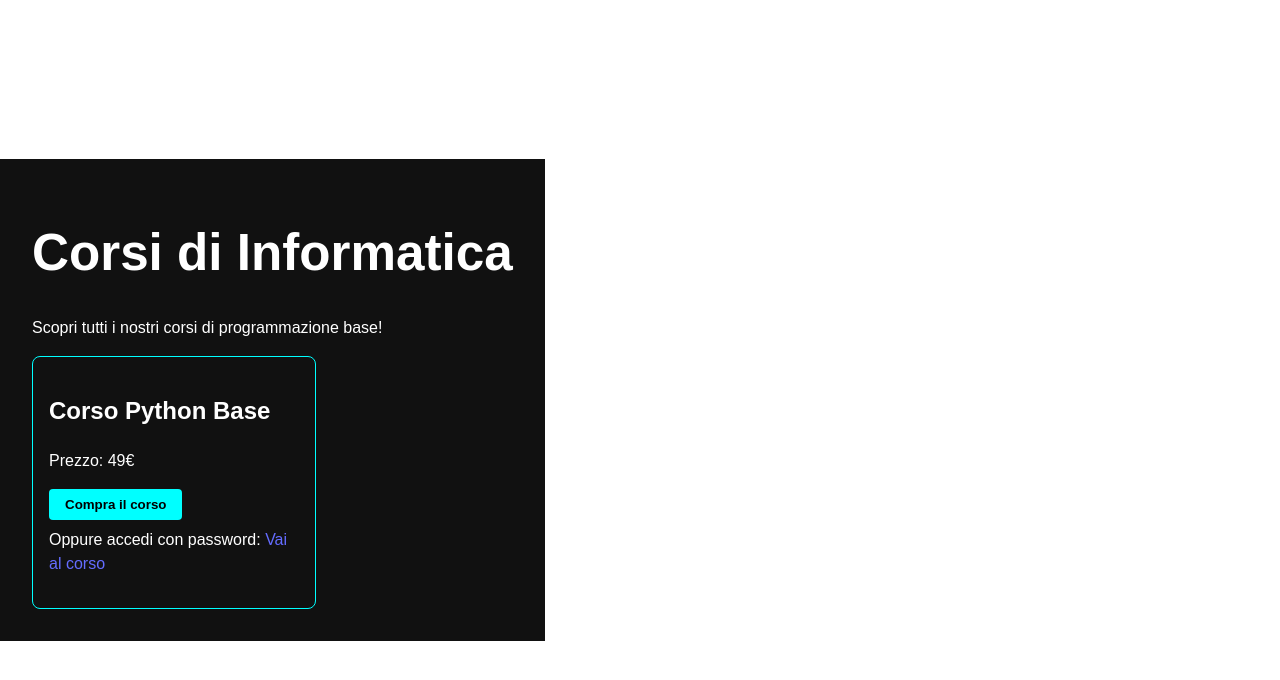
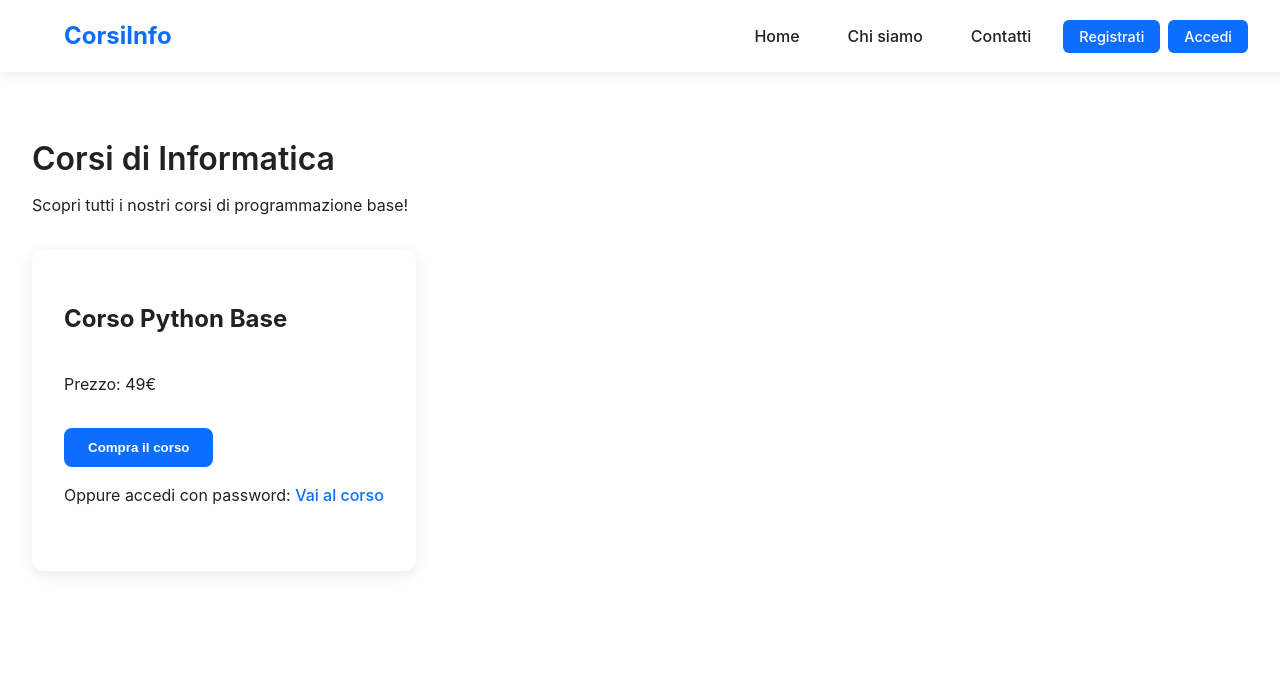
Before and after one commit to crazymidoo/DevFlux, a React (Vite) app: page / in a window 1280 px wide. Shown: the top 680 px of the page. Built offline with nearby package versions, Linux system fonts and the light colour scheme.

Commit message:
Header Aggiornato

```diff
--- a/src/App.css
+++ b/src/App.css
@@ -1,44 +1,191 @@
-/* Container principale della home */
-.home-container {
-  padding: 2rem;
-  font-family: Arial, sans-serif;
-  color: #fff;
-  background-color: #111; /* sfondo scuro */
+html, body {
+  margin: 0;
+  padding: 0;
+  height: 100%;
+  font-family: 'Inter', sans-serif;
+  background-color: #ffffff;
+  color: #222;
 }
 
-/* Lista dei corsi */
-.courses-list {
-  display: flex;
-  gap: 1rem;
-  flex-wrap: wrap;
+#root {
+  min-height: 100%;
 }
 
-/* Singola card corso */
-.course-card {
-  border: 1px solid #0ff;
-  padding: 1rem;
-  border-radius: 8px;
-  width: 250px;
-  background-color: #111;
-  color: #fff;
+header {
+  position: fixed;
+  top: 0;
+  left: 0;
+  width: 100%;
+  background-color: #ffffff;
+  display: flex;
+  justify-content: space-between;
+  align-items: center;
+  padding: 1rem 4rem;
+  box-shadow: 0 2px 10px rgba(0,0,0,0.08);
+  z-index: 100;
 }
 
-/* Bottone PayPal */
-.buy-button {
-  padding: 0.5rem 1rem;
-  background-color: #0ff;
-  border: none;
-  border-radius: 4px;
-  cursor: pointer;
-  font-weight: bold;
+header .logo {
+  font-size: 1.5rem;
+  font-weight: 700;
+  color: #0d6efd;
+  text-decoration: none;
 }
 
-/* Hover sul bottone */
-.buy-button:hover {
-  background-color: #0cc;
+header nav {
+  display: flex;
+  align-items: center;
+  gap: 1rem;
+  padding-right: 6rem;
 }
 
-/* Link di accesso */
+.nav-buttons {
+  display: flex;
+  gap: 0.5rem;
+}
+
+header nav a {
+  text-decoration: none;
+  color: #222;
+  font-weight: 500;
+  padding: 0.5rem 1rem;
+  border-radius: 6px;
+  transition: all 0.3s ease;
+}
+
+header nav a:hover {
+  background-color: #f0f0f0;
+  color: #222;
+}
+
+header nav button {
+  padding: 0.5rem 1rem;
+  font-size: 0.9rem;
+  border-radius: 6px;
+  border: none;
+  background-color: #0d6efd;
+  color: #fff;
+  cursor: pointer;
+  transition: all 0.3s ease;
+  outline: none;
+  box-shadow: none;
+}
+
+header nav button:hover,
+header nav button:focus {
+  background-color: #0b5ed7;
+  transform: scale(1.05);
+  outline: none;
+  box-shadow: none;
+}
+
+.home-container {
+  max-width: 1200px;
+  margin: 0 auto;
+  padding: 120px 2rem 3rem;
+  text-align: left;
+}
+
+h1 {
+  font-weight: 600;
+  font-size: 2rem;
+  margin-bottom: 1rem;
+}
+
+p {
+  font-size: 1rem;
+  margin-bottom: 2rem;
+}
+
+.courses-list {
+  display: grid;
+  grid-template-columns: repeat(auto-fill, minmax(280px, 1fr));
+  gap: 2rem;
+  justify-items: start;
+  align-items: start;
+}
+
+.course-card {
+  background-color: #ffffff;
+  border-radius: 12px;
+  padding: 2rem;
+  box-shadow: 0 4px 15px rgba(0,0,0,0.08);
+  transition: all 0.3s ease;
+  display: flex;
+  flex-direction: column;
+  justify-content: space-between;
+}
+
+.course-card:hover {
+  transform: translateY(-5px);
+  box-shadow: 0 8px 20px rgba(0,0,0,0.12);
+}
+
+.buy-button {
+  background-color: #0d6efd;
+  color: #fff;
+  padding: 0.75rem 1.5rem;
+  border: none;
+  border-radius: 8px;
+  font-weight: 600;
+  cursor: pointer;
+  transition: all 0.3s ease;
+  align-self: flex-start;
+}
+
+.buy-button:hover {
+  background-color: #0b5ed7;
+  transform: scale(1.03);
+}
+
 .access-link {
-  margin-top: 0.5rem;
+  margin-top: 1rem;
 }
+
+.access-link a {
+  color: #0d6efd;
+  text-decoration: none;
+  font-weight: 500;
+}
+
+.access-link a:hover {
+  text-decoration: underline;
+}
+
+.form-container {
+  max-width: 400px;
+  margin: 120px auto 0;
+  padding: 2rem;
+  background-color: #ffffff;
+  border-radius: 12px;
+  box-shadow: 0 4px 15px rgba(0,0,0,0.08);
+}
+
+.form-container form {
+  display: flex;
+  flex-direction: column;
+  gap: 1rem;
+}
+
+.form-container input {
+  padding: 0.75rem 1rem;
+  border: 1px solid #ccc;
+  border-radius: 6px;
+  font-size: 1rem;
+}
+
+.form-button {
+  background-color: #0d6efd;
+  color: #fff;
+  border: none;
+  border-radius: 8px;
+  padding: 0.75rem 1.5rem;
+  font-weight: 600;
+  cursor: pointer;
+  transition: all 0.3s ease;
+}
+
+.form-button:hover {
+  background-color: #0b5ed7;
+  transform: scale(1.03);
+}
--- a/src/App.jsx
+++ b/src/App.jsx
@@ -1,16 +1,21 @@
-import { Routes, Route } from "react-router-dom"
-import Home from "./components/Home.jsx"
-import Course from "./components/Course.jsx"
-import Success from "./components/Success.jsx"
+import { useState } from "react";
+import { Routes, Route } from "react-router-dom";
+import Home from "./components/Home.jsx";
+import Course from "./components/Course.jsx";
+import Register from "./components/Register.jsx";
+import Login from "./components/Login.jsx";
 
 function App() {
+  const [user, setUser] = useState(null);
+
   return (
     <Routes>
-      <Route path="/" element={<Home />} />
-      <Route path="/course" element={<Course />} />
-      <Route path="/course" element={<Success />} />
+      <Route path="/" element={<Home user={user} />} />
+      <Route path="/course" element={<Course user={user} />} />
+      <Route path="/register" element={<Register />} />
+      <Route path="/login" element={<Login setUser={setUser} />} />
     </Routes>
-  )
+  );
 }
 
-export default App
+export default App;
--- a/src/components/Home.jsx
+++ b/src/components/Home.jsx
@@ -1,14 +1,30 @@
-import React from "react"
-import { Link } from "react-router-dom"
-import "../App.css"
+import React from "react";
+import { Link, useNavigate } from "react-router-dom";
+import "../App.css";
 
 function Home() {
+  const navigate = useNavigate();
+
   return (
+    <>
+      <header>
+  <Link to="/" className="logo">CorsiInfo</Link>
+  <nav>
+    <Link to="/">Home</Link>
+    <Link to="/about">Chi siamo</Link>
+    <Link to="/contact">Contatti</Link>
+    <div className="nav-buttons">
+      <button onClick={() => navigate("/register")}>Registrati</button>
+      <button onClick={() => navigate("/login")}>Accedi</button>
+    </div>
+  </nav>
+</header>
+
+
       <div className="home-container">
         <h1>Corsi di Informatica</h1>
         <p>Scopri tutti i nostri corsi di programmazione base!</p>
 
-      {/* Lista corsi */}
         <div className="courses-list">
           <div className="course-card">
             <h2>Corso Python Base</h2>
@@ -35,7 +51,8 @@ function Home() {
           </div>
         </div>
       </div>
-  )
+    </>
+  );
 }
 
-export default Home
+export default Home;
--- /dev/null
+++ b/src/components/Login.jsx
@@ -0,0 +1,54 @@
+import React, { useState } from "react";
+
+function Login({ setUser }) {
+  const [email, setEmail] = useState("");
+  const [password, setPassword] = useState("");
+  const [msg, setMsg] = useState("");
+
+  const handleLogin = async (e) => {
+    e.preventDefault();
+    try {
+      const res = await fetch(
+        "https://expert-system-v66xxgwx5jw9hxrrj-5000.app.github.dev/login",
+        {
+            method: "POST",
+            headers: { "Content-Type": "application/json" },
+            body: JSON.stringify({ email, password }),
+        }
+);
+
+      const data = await res.json();
+      if (!res.ok) throw new Error(data.msg);
+      setUser({ email, courses: data.courses });
+      setMsg("Login effettuato con successo!");
+    } catch (err) {
+      setMsg(err.message);
+    }
+  };
+
+  return (
+    <div className="form-container">
+      <h2>Login</h2>
+      <form onSubmit={handleLogin}>
+        <input
+          type="email"
+          placeholder="Email"
+          value={email}
+          onChange={(e) => setEmail(e.target.value)}
+          required
+        />
+        <input
+          type="password"
+          placeholder="Password"
+          value={password}
+          onChange={(e) => setPassword(e.target.value)}
+          required
+        />
+        <button type="submit" className="form-button">Accedi</button>
+      </form>
+      {msg && <p>{msg}</p>}
+    </div>
+  );
+}
+
+export default Login;
--- /dev/null
+++ b/src/components/Register.jsx
@@ -0,0 +1,54 @@
+import React, { useState } from "react";
+
+function Register() {
+  const [email, setEmail] = useState("");
+  const [password, setPassword] = useState("");
+  const [msg, setMsg] = useState("");
+
+  const handleRegister = async (e) => {
+    e.preventDefault();
+    try {
+      const res = await fetch(
+        "https://expert-system-v66xxgwx5jw9hxrrj-5000.app.github.dev/register",
+    {
+        method: "POST",
+        headers: { "Content-Type": "application/json" },
+        body: JSON.stringify({ email, password }),
+    }
+);
+
+
+      const data = await res.json();
+      if (!res.ok) throw new Error(data.msg);
+      setMsg("Registrazione completata! Ora puoi fare login.");
+    } catch (err) {
+      setMsg(err.message);
+    }
+  };
+
+  return (
+    <div className="form-container">
+      <h2>Registrazione</h2>
+      <form onSubmit={handleRegister}>
+        <input
+          type="email"
+          placeholder="Email"
+          value={email}
+          onChange={(e) => setEmail(e.target.value)}
+          required
+        />
+        <input
+          type="password"
+          placeholder="Password"
+          value={password}
+          onChange={(e) => setPassword(e.target.value)}
+          required
+        />
+        <button type="submit">Registrati</button>
+      </form>
+      {msg && <p>{msg}</p>}
+    </div>
+  );
+}
+
+export default Register;
--- a/src/components/Success.jsx
+++ b/src/components/Success.jsx
@@ -1,15 +1,34 @@
-import React from "react";
+import { useEffect } from "react";
+import { useNavigate } from "react-router-dom";
 
-function Success() {
+function Success({ user }) {
+  const navigate = useNavigate();
+
+  useEffect(() => {
+    if (user) {
+      // Chiama backend per sbloccare il corso
+      fetch("https://expert-system-v66xxgwx5jw9hxrrj-5000.app.github.dev/unlock-course", {
+        method: "POST",
+        headers: { "Content-Type": "application/json" },
+        body: JSON.stringify({ email: user.email, course: "Python Base" }),
+      })
+        .then(() => {
+          navigate("/course"); // reindirizza alla pagina del corso
+        })
+        .catch((err) => {
+          console.error(err);
+          alert("Errore nello sbloccare il corso");
+          navigate("/"); // ritorna alla home in caso di errore
+        });
+    } else {
+      navigate("/login"); // se non loggato, manda al login
+    }
+  }, [user]);
+
   return (
     <div style={{ padding: "2rem", fontFamily: "Arial" }}>
       <h1>Pagamento completato ✅</h1>
-      <p>Grazie per aver acquistato il corso Python Base!</p>
-      <p>Usa questa password per accedere al corso:</p>
-      <h2 style={{ color: "#0f0" }}>1234</h2>
-      <p>
-        Vai alla pagina del corso: <a href="/course">Corso Python Base</a>
-      </p>
+      <p>Il tuo corso è stato sbloccato! Reindirizzamento in corso...</p>
     </div>
   );
 }
```
Also changed, not shown: 1 other file (tests, documents, lock files or other folders). Lines whose indentation alone changed are shown as unchanged.
